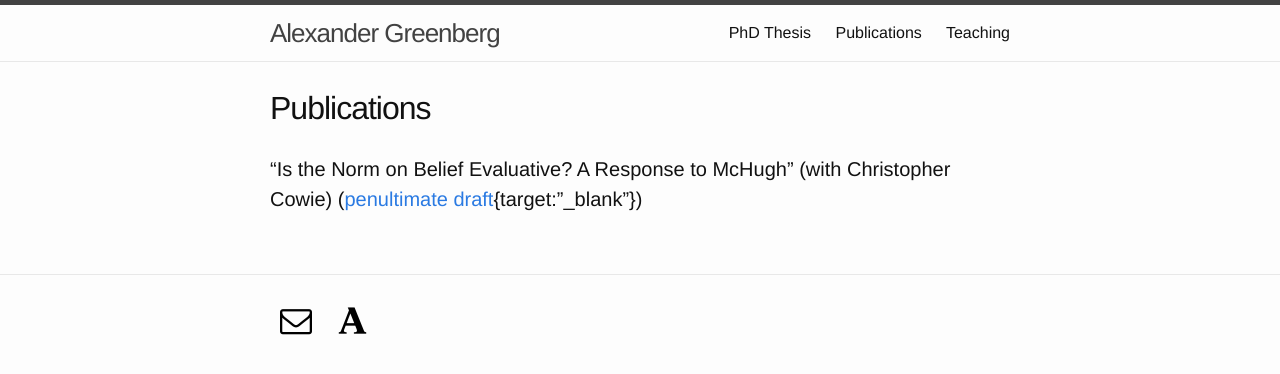
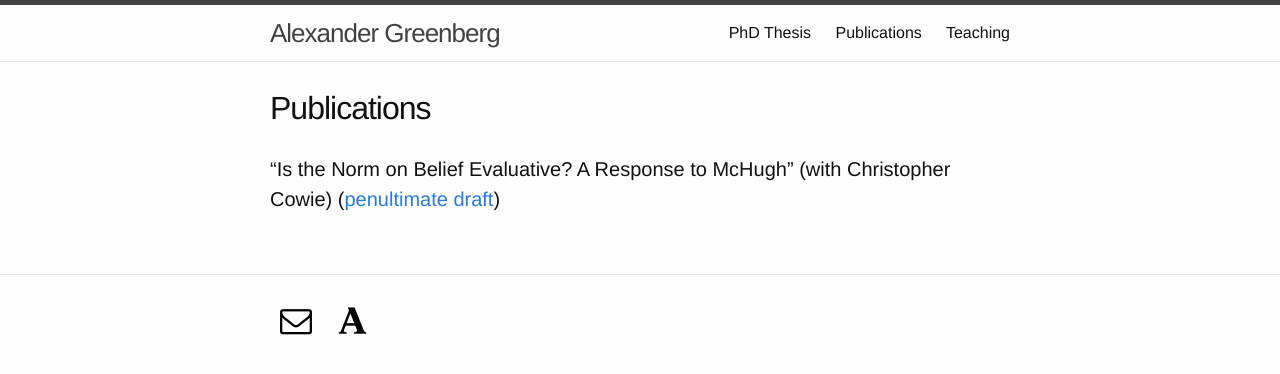
Before and after one commit to alexandergreenberg/alexandergreenberg.github.io, a Jekyll site: the page built from 02_Publications.md, in a window 1280 px wide. Shown: the top 374 px of the page. Built offline with Jekyll 4.4.1, drawn with Linux system fonts in a browser that asks for light colours; some web fonts are replaced.

Commit message:
changing syntax

```diff
--- a/02_Publications.md
+++ b/02_Publications.md
@@ -4,4 +4,4 @@ title: Publications
 permalink: /publications/
 ---
 
-#### "Is the Norm on Belief Evaluative? A Response to McHugh" (with Christopher Cowie) ([penultimate draft](/pdfs/is-the-norm-on-belief-evaluative.pdf){target:"_blank"})
+#### "Is the Norm on Belief Evaluative? A Response to McHugh" (with Christopher Cowie) ([penultimate draft](/pdfs/is-the-norm-on-belief-evaluative.pdf){:target="_blank"})
```
